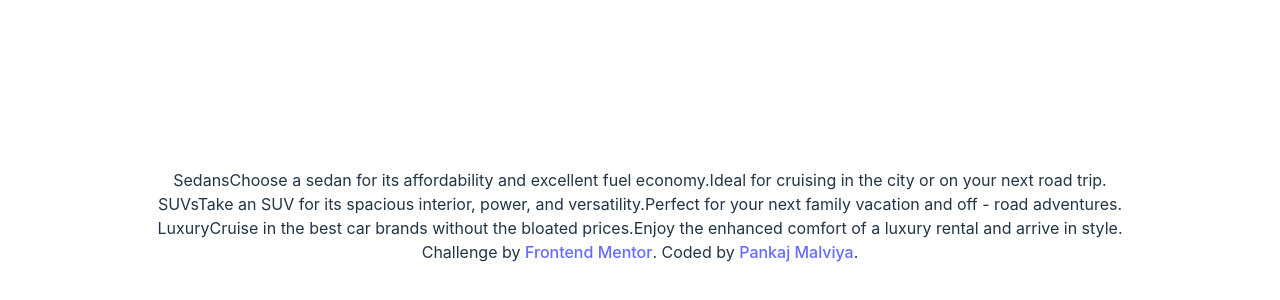
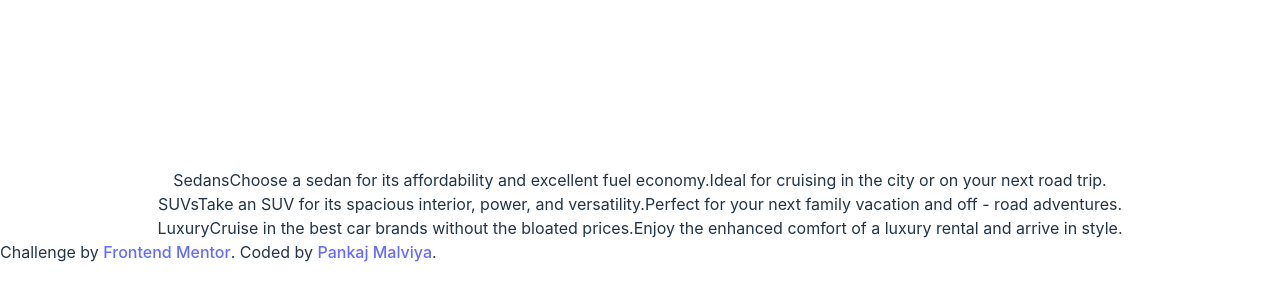
Before and after one commit to pankajmalvi/frontend-mentor, a React (Vite) app: page / in a window 1280 px wide. Shown: the part 184-484 px from the top of the page. Built offline with nearby package versions, Linux system fonts and the light colour scheme.

Commit message:
Added CSS variables

```diff
--- a/src/App.scss
+++ b/src/App.scss
@@ -1,41 +1,34 @@
+@import url("https://fonts.googleapis.com/css2?family=Big+Shoulders+Display:wght@700&family=Lexend+Deca&display=swap");
+
+// Variables
+// Colors
+$clr-primary-orange: hsl(31, 77%, 52%);
+$clr-primary-cyan: hsl(184, 100%, 22%);
+$clr-primary-cyan-dark: hsl(179, 100%, 13%);
+
+$clr-white: hsla(0, 0%, 100%, 0.75);
+$clr-light-grey: hsl(0, 0%, 95%);
+
+// Font
+$font-primary: "Big Shoulders Display", cursive;
+$font-seconday: "Lexend Deca", sans-serif;
+
+$font-wght-bold: 700;
+$font-wght-normal: 400;
+
+* {
+  box-sizing: border-box;
+  margin: 0;
+  padding: 0;
+}
+body,
 #root {
-  max-width: 1280px;
-  margin: 0 auto;
-  padding: 2rem;
+  width: 100%;
+  height: 100%;
+}
+
+.App {
+}
+main {
   text-align: center;
 }
-
-.logo {
-  height: 6em;
-  padding: 1.5em;
-  will-change: filter;
-}
-.logo:hover {
-  filter: drop-shadow(0 0 2em #646cffaa);
-}
-.logo.react:hover {
-  filter: drop-shadow(0 0 2em #61dafbaa);
-}
-
-@keyframes logo-spin {
-  from {
-    transform: rotate(0deg);
-  }
-  to {
-    transform: rotate(360deg);
-  }
-}
-
-@media (prefers-reduced-motion: no-preference) {
-  a:nth-of-type(2) .logo {
-    animation: logo-spin infinite 20s linear;
-  }
-}
-
-.card {
-  padding: 2em;
-}
-
-.read-the-docs {
-  color: #888;
-}
```
